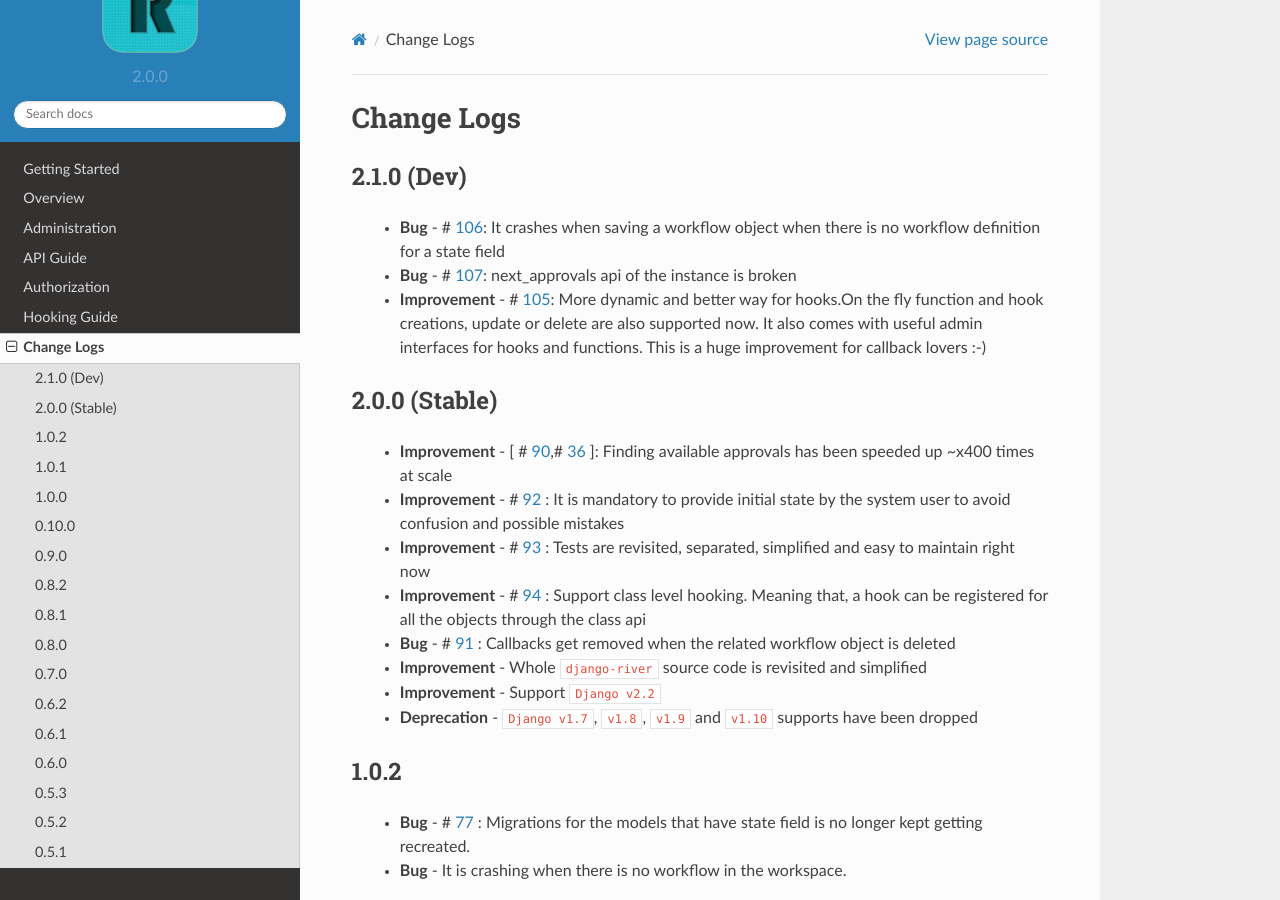
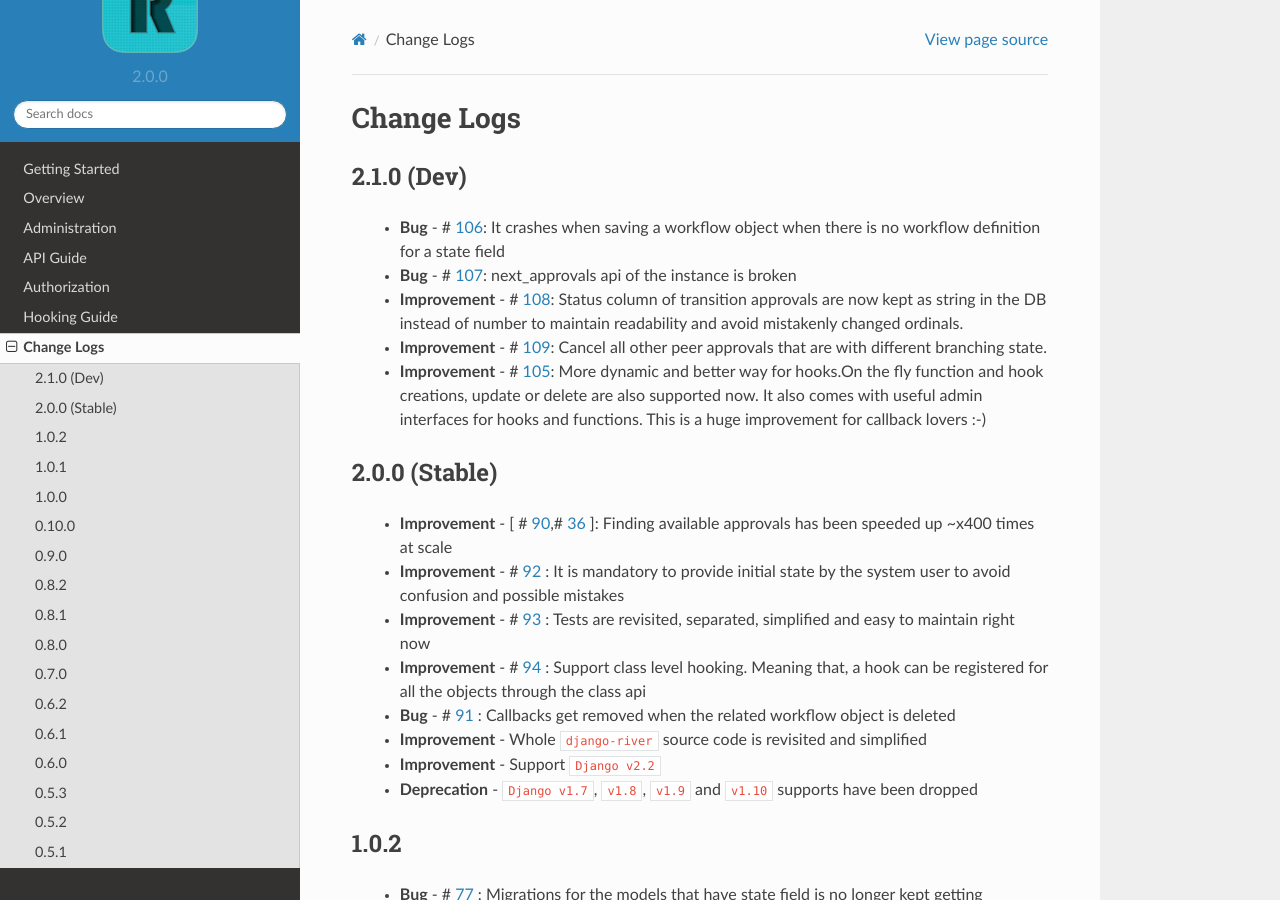
Before and after one commit to javrasya/django-river, a Sphinx documentation site: the page built from docs/changelog.rst, in a window 1280 px wide and 900 px high. Built offline with Sphinx 7.4.7 and the Read the Docs theme 2.0.0, drawn with Linux system fonts in a browser that asks for light colours; pages that are not in the unit, such as notebooks, are missing from menus.

Commit message:
[#108, #109] Update changelog

```diff
--- a/docs/changelog.rst
+++ b/docs/changelog.rst
@@ -7,11 +7,15 @@ Change Logs
 --------------
     * **Bug**         -  # 106_: It crashes when saving a workflow object when there is no workflow definition for a state field
     * **Bug**         -  # 107_: next_approvals api of the instance is broken
+    * **Improvement** -  # 108_: Status column of transition approvals are now kept as string in the DB instead of number to maintain readability and avoid mistakenly changed ordinals.
+    * **Improvement** -  # 109_: Cancel all other peer approvals that are with different branching state.
     * **Improvement** -  # 105_: More dynamic and better way for hooks.On the fly function and hook creations, update or delete are also supported now. It also comes with useful admin interfaces for hooks and functions. This is a huge improvement for callback lovers :-)
 
 .. _105: https://github.com/javrasya/django-river/issues/105
 .. _106: https://github.com/javrasya/django-river/issues/106
 .. _107: https://github.com/javrasya/django-river/issues/107
+.. _108: https://github.com/javrasya/django-river/issues/108
+.. _109: https://github.com/javrasya/django-river/issues/109
 
 2.0.0 (Stable)
 --------------
```
